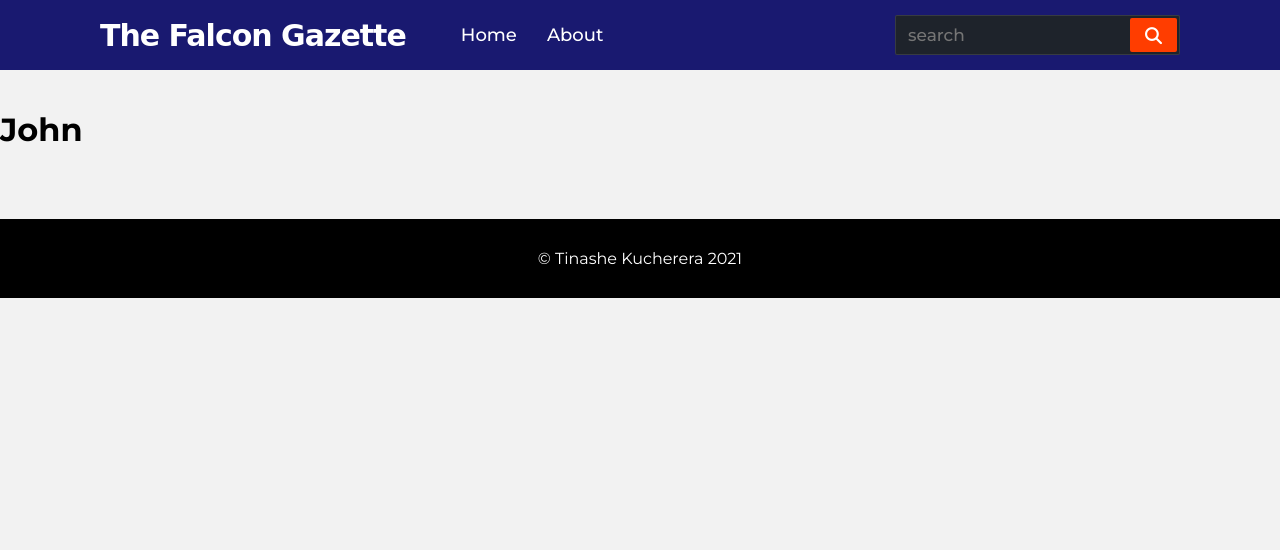
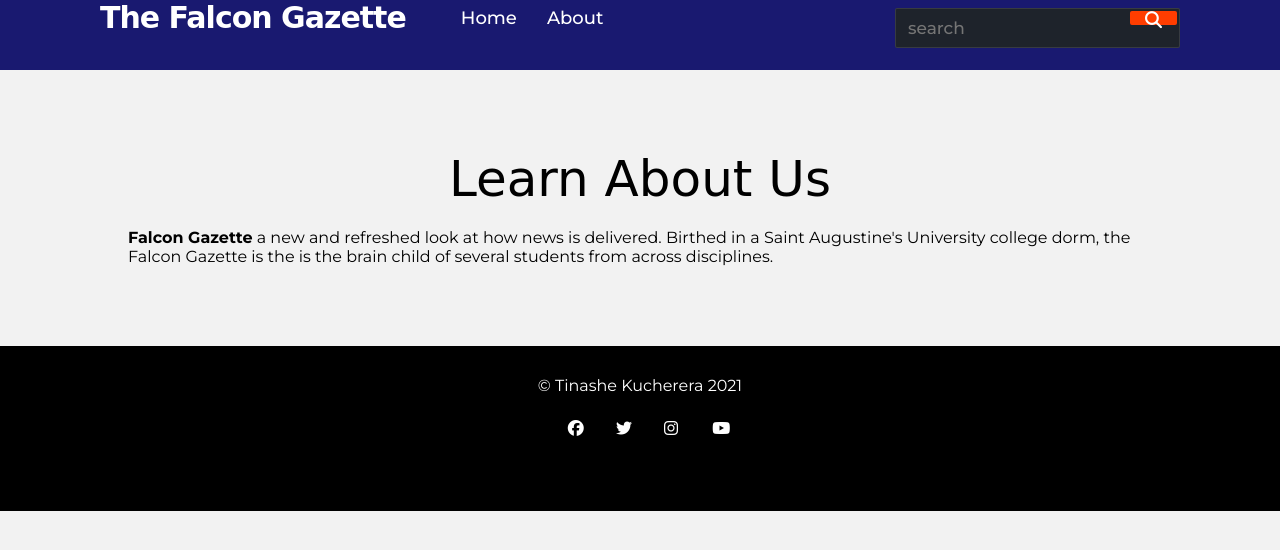
Before and after one commit to Tkucherera/news_app, a Django app: page /about in a window 1280 px wide. Shown: the top 550 px of the page. Run offline with Django 3.2, Linux system fonts and the light colour scheme; some libraries are stand-ins or nearby versions; some web fonts are replaced.

Commit message:
about page and rec file

```diff
--- a/news_site/news/views.py
+++ b/news_site/news/views.py
@@ -6,6 +6,8 @@
 # Create your views here.
 def index(request):
     articles = Articles.objects.all
+    ratings = Articles.objects.values('rating')
+
     return render(request, 'index.html', {'articles': articles})
 
 
--- a/news_site/static/CSS/main.css
+++ b/news_site/static/CSS/main.css
@@ -270,6 +270,13 @@
 
 }
 
+.about-container {
+width:80%;
+margin: 0 auto;
+
+}
+
+
 .white-space {
 padding-bottom: 40px;
 }
@@ -379,11 +386,11 @@
 .fa {
   padding: 20px;
   font-size: 20px;
-  width: 20px;
+  width: 40px;
   text-align: center;
   text-decoration: none;
   margin: 5px 2px;
-  border-radius: 50%;
+  border-radius: 80%;
 }
 
 .fa:hover {
@@ -392,22 +399,19 @@
 
 /* Set a specific color for each brand *//* Facebook */
 .fa-facebook {
- color: blue;
+ color: white;
 }
 
 /* Twitter */
 .fa-twitter {
-  background: #55ACEE;
   color: white;
 }
 
 .fa-youtube {
-  background: #bb0000;
   color: white;
 }
 
 .fa-instagram {
-  background: #125688;
   color: white;
 }
 
--- a/news_site/templates/about.html
+++ b/news_site/templates/about.html
@@ -2,13 +2,30 @@
 {% load static %}
 <!DOCTYPE html>
 <html lang="en">
+{% block content %}
 <head>
     <meta charset="UTF-8">
+
     <title>Title</title>
+    <link rel="stylesheet" href="{% static 'CSS/headlines_page.css' %}" type="text/css">
+    <link rel="stylesheet" href="https://cdnjs.cloudflare.com/ajax/libs/font-awesome/4.7.0/css/font-awesome.min.css">
+
 </head>
 <body>
-{% block content %}
-<h1>John</h1>
+
+    <div class="about-container">
+        <div class="headline">
+            Learn About Us
+        </div>
+
+        <!-- body content -->
+        <div>
+             <b>Falcon Gazette</b> a new and refreshed look at how news is delivered. Birthed in
+            a Saint Augustine's University college dorm, the Falcon Gazette is the is the brain child
+            of several students from across disciplines.
+        </div>
+
+    </div>
 {% endblock %}
 </body>
 </html>
--- a/news_site/templates/base.html
+++ b/news_site/templates/base.html
@@ -41,12 +41,12 @@
         <!--footer-->
         <div class="space"></div>
         <div class="footer">&copy Tinashe Kucherera 2021
-            <!--<div>
+            <div>
                 <a href="#" class="fa fa-facebook"></a>
                 <a href="#" class="fa fa-twitter"></a>
                 <a href="#" class="fa fa-instagram"></a>
                 <a href="#" class="fa fa-youtube"></a>
-            </div>-->
+            </div>
         </div>
         <script>
             const menuBtn = document.querySelector(".menu-icon span");
```
Also changed, not shown: news_site/news/rec_algo.py (added).
